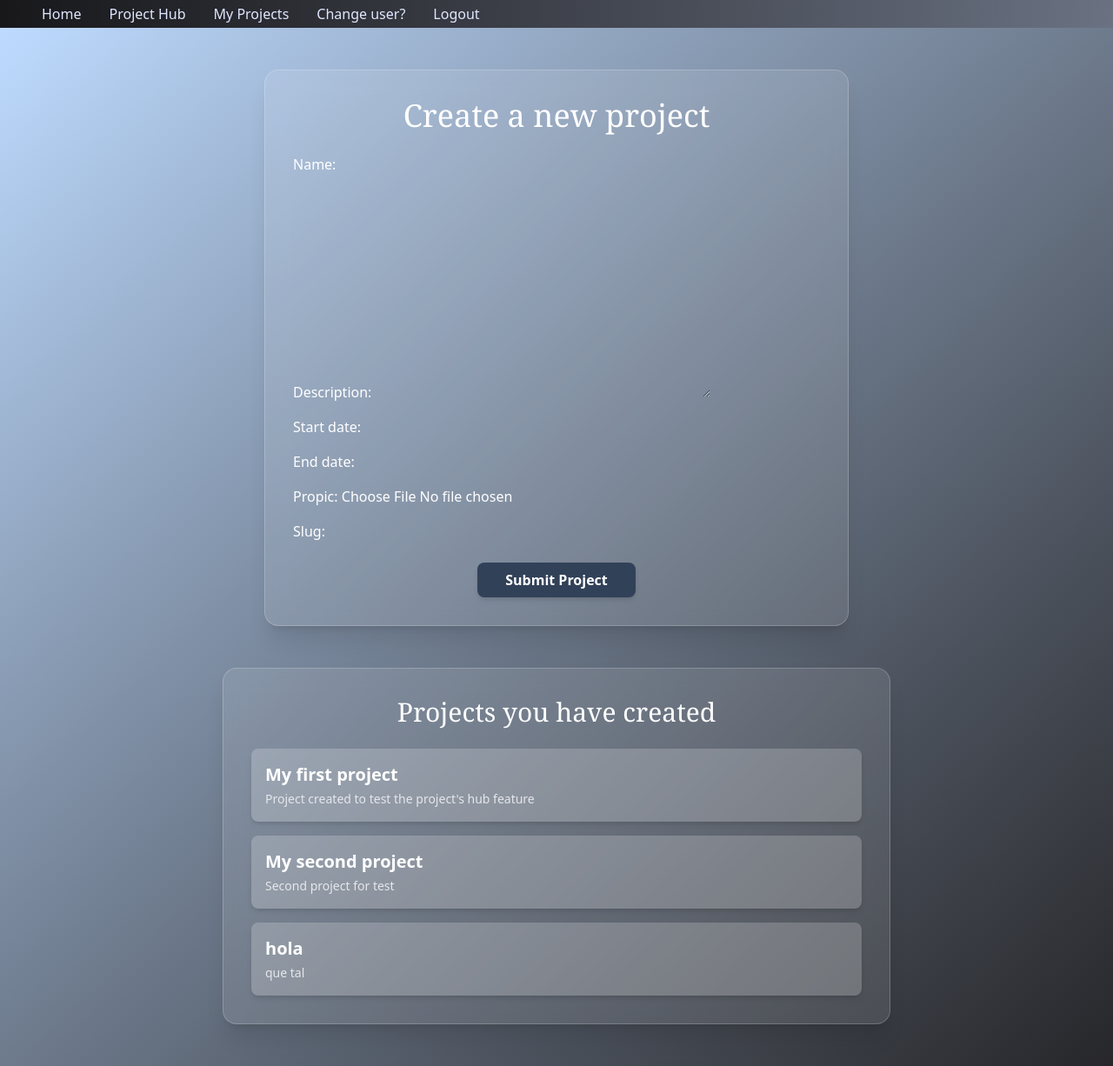
After one commit to mcubi/django_practise, a Django app: page /users/my_projects/ in a window 1280 px wide. The commit adds this page. Shown: the whole page at 87% size. Run offline with Django 5.2, Linux system fonts and the light colour scheme; a user stored in the database is signed in; data comes from the database, SQL or seed files in the repository; both versions use the stored data as it was after the commit; some libraries are stand-ins or nearby versions.

Commit message:
Completting RA3 adding Task 9 - A form and a page to create projects as normal user

```diff
--- a/projecthub/models.py
+++ b/projecthub/models.py
@@ -8,6 +8,8 @@ class Project(models.Model):
     end_date = models.DateField(null=True, blank=True)
     propic = models.ImageField(default='default_project.png', blank=True) # DEUD: This should be configured through User class !
     slug = models.SlugField(unique=True) # DEUD: This should be auto-generated from the name field !
+
+    # DEUD: ADD THE FOLLOWING FIELDS: ['repository_url', 'live_demo_url', 'technologies_used']
 
     # DEUD: Add colaborators and sponsor fields later !
 
--- a/projecthub/views.py
+++ b/projecthub/views.py
@@ -1,10 +1,16 @@
 from django.shortcuts import render
 from .models import Project
+from django.contrib.auth.decorators import login_required
 
+# DEUD: ! NOT GONNA CAP THE NUMBER OF PROJECTS DISPLAYED FOR NOW !
+@login_required(login_url='users:login')
 def show_hub(request):
     project_list = Project.objects.all()
     return render(request, 'projecthub/hub.html', {'project_list': project_list})
 
+
+
+@login_required(login_url='users:login')
 def show_project(request, slug):
     project = Project.objects.get(slug=slug)
     return render(request, 'projecthub/project_detail.html', {'project': project})
--- a/theme/static/css/dist/styles.css
+++ b/theme/static/css/dist/styles.css
@@ -5,6 +5,7 @@
   :root, :host {
     --font-sans: ui-sans-serif, system-ui, sans-serif, "Apple Color Emoji",
       "Segoe UI Emoji", "Segoe UI Symbol", "Noto Color Emoji";
+    --font-serif: ui-serif, Georgia, Cambria, "Times New Roman", Times, serif;
     --font-mono: ui-monospace, SFMono-Regular, Menlo, Monaco, Consolas, "Liberation Mono",
       "Courier New", monospace;
     --color-blue-200: oklch(88.2% 0.059 254.128);
@@ -13,6 +14,8 @@
     --color-indigo-100: oklch(93% 0.034 272.788);
     --color-slate-100: oklch(96.8% 0.007 247.896);
     --color-slate-600: oklch(44.6% 0.043 257.281);
+    --color-slate-700: oklch(37.2% 0.044 257.287);
+    --color-gray-200: oklch(92.8% 0.006 264.531);
     --color-gray-300: oklch(87.2% 0.01 258.338);
     --color-gray-400: oklch(70.7% 0.022 261.325);
     --color-gray-500: oklch(55.1% 0.027 264.364);
@@ -25,8 +28,16 @@
     --spacing: 0.25rem;
     --container-2xl: 42rem;
     --container-3xl: 48rem;
+    --text-sm: 0.875rem;
+    --text-sm--line-height: calc(1.25 / 0.875);
+    --text-lg: 1.125rem;
+    --text-lg--line-height: calc(1.75 / 1.125);
+    --text-xl: 1.25rem;
+    --text-xl--line-height: calc(1.75 / 1.25);
     --text-3xl: 1.875rem;
     --text-3xl--line-height: calc(2.25 / 1.875);
+    --text-4xl: 2.25rem;
+    --text-4xl--line-height: calc(2.5 / 2.25);
     --text-5xl: 3rem;
     --text-5xl--line-height: 1;
     --text-6xl: 3.75rem;
@@ -39,6 +50,8 @@
     --leading-normal: 1.5;
     --radius-lg: 0.5rem;
     --radius-xl: 0.75rem;
+    --radius-2xl: 1rem;
+    --blur-md: 12px;
     --default-transition-duration: 150ms;
     --default-transition-timing-function: cubic-bezier(0.4, 0, 0.2, 1);
     --default-font-family: var(--font-sans);
@@ -230,6 +243,9 @@
   .mx-auto {
     margin-inline: auto;
   }
+  .mt-1 {
+    margin-top: calc(var(--spacing) * 1);
+  }
   .mt-4 {
     margin-top: calc(var(--spacing) * 4);
   }
@@ -239,11 +255,50 @@
   .mb-6 {
     margin-bottom: calc(var(--spacing) * 6);
   }
+  .mb-10 {
+    margin-bottom: calc(var(--spacing) * 10);
+  }
+  .mb-12 {
+    margin-bottom: calc(var(--spacing) * 12);
+  }
+  .ml-10 {
+    margin-left: calc(var(--spacing) * 10);
+  }
+  .ml-100 {
+    margin-left: calc(var(--spacing) * 100);
+  }
+  .ml-140 {
+    margin-left: calc(var(--spacing) * 140);
+  }
+  .ml-170 {
+    margin-left: calc(var(--spacing) * 170);
+  }
+  .ml-200 {
+    margin-left: calc(var(--spacing) * 200);
+  }
+  .ml-300 {
+    margin-left: calc(var(--spacing) * 300);
+  }
+  .ml-315 {
+    margin-left: calc(var(--spacing) * 315);
+  }
+  .ml-320 {
+    margin-left: calc(var(--spacing) * 320);
+  }
+  .ml-400 {
+    margin-left: calc(var(--spacing) * 400);
+  }
+  .ml-900 {
+    margin-left: calc(var(--spacing) * 900);
+  }
   .block {
     display: block;
   }
   .flex {
     display: flex;
+  }
+  .hidden {
+    display: none;
   }
   .h-80 {
     height: calc(var(--spacing) * 80);
@@ -275,6 +330,11 @@
   .justify-center {
     justify-content: center;
   }
+  :where(.space-y-4 > :not(:last-child)) {
+    --tw-space-y-reverse: 0;
+    margin-block-start: calc(calc(var(--spacing) * 4) * var(--tw-space-y-reverse));
+    margin-block-end: calc(calc(var(--spacing) * 4) * calc(1 - var(--tw-space-y-reverse)));
+  }
   :where(.space-y-6 > :not(:last-child)) {
     --tw-space-y-reverse: 0;
     margin-block-start: calc(calc(var(--spacing) * 6) * var(--tw-space-y-reverse));
@@ -290,17 +350,51 @@
     margin-inline-start: calc(calc(var(--spacing) * 8) * var(--tw-space-x-reverse));
     margin-inline-end: calc(calc(var(--spacing) * 8) * calc(1 - var(--tw-space-x-reverse)));
   }
+  .rounded-2xl {
+    border-radius: var(--radius-2xl);
+  }
   .rounded-lg {
     border-radius: var(--radius-lg);
   }
   .rounded-xl {
     border-radius: var(--radius-xl);
   }
+  .border {
+    border-style: var(--tw-border-style);
+    border-width: 1px;
+  }
+  .border-white\/20 {
+    border-color: color-mix(in srgb, #fff 20%, transparent);
+  }
+  @supports (color: color-mix(in lab, red, red)) {
+    .border-white\/20 {
+      border-color: color-mix(in oklab, var(--color-white) 20%, transparent);
+    }
+  }
   .bg-gray-800 {
     background-color: var(--color-gray-800);
   }
   .bg-slate-600 {
     background-color: var(--color-slate-600);
+  }
+  .bg-slate-700 {
+    background-color: var(--color-slate-700);
+  }
+  .bg-white\/10 {
+    background-color: color-mix(in srgb, #fff 10%, transparent);
+  }
+  @supports (color: color-mix(in lab, red, red)) {
+    .bg-white\/10 {
+      background-color: color-mix(in oklab, var(--color-white) 10%, transparent);
+    }
+  }
+  .bg-white\/20 {
+    background-color: color-mix(in srgb, #fff 20%, transparent);
+  }
+  @supports (color: color-mix(in lab, red, red)) {
+    .bg-white\/20 {
+      background-color: color-mix(in oklab, var(--color-white) 20%, transparent);
+    }
   }
   .bg-linear-to-r {
     --tw-gradient-position: to right;
@@ -353,11 +447,20 @@
   .p-1 {
     padding: calc(var(--spacing) * 1);
   }
+  .p-4 {
+    padding: calc(var(--spacing) * 4);
+  }
   .p-6 {
     padding: calc(var(--spacing) * 6);
   }
   .p-7 {
     padding: calc(var(--spacing) * 7);
+  }
+  .p-8 {
+    padding: calc(var(--spacing) * 8);
+  }
+  .px-4 {
+    padding-inline: calc(var(--spacing) * 4);
   }
   .px-6 {
     padding-inline: calc(var(--spacing) * 6);
@@ -370,6 +473,9 @@
   }
   .py-10 {
     padding-block: calc(var(--spacing) * 10);
+  }
+  .py-12 {
+    padding-block: calc(var(--spacing) * 12);
   }
   .pt-8 {
     padding-top: calc(var(--spacing) * 8);
@@ -392,13 +498,32 @@
   .font-sans {
     font-family: var(--font-sans);
   }
+  .font-serif {
+    font-family: var(--font-serif);
+  }
   .text-3xl {
     font-size: var(--text-3xl);
     line-height: var(--tw-leading, var(--text-3xl--line-height));
   }
+  .text-4xl {
+    font-size: var(--text-4xl);
+    line-height: var(--tw-leading, var(--text-4xl--line-height));
+  }
   .text-5xl {
     font-size: var(--text-5xl);
     line-height: var(--tw-leading, var(--text-5xl--line-height));
+  }
+  .text-lg {
+    font-size: var(--text-lg);
+    line-height: var(--tw-leading, var(--text-lg--line-height));
+  }
+  .text-sm {
+    font-size: var(--text-sm);
+    line-height: var(--tw-leading, var(--text-sm--line-height));
+  }
+  .text-xl {
+    font-size: var(--text-xl);
+    line-height: var(--tw-leading, var(--text-xl--line-height));
   }
   .leading-normal {
     --tw-leading: var(--leading-normal);
@@ -423,6 +548,9 @@
   .tracking-normal {
     --tw-tracking: var(--tracking-normal);
     letter-spacing: var(--tracking-normal);
+  }
+  .text-gray-200 {
+    color: var(--color-gray-200);
   }
   .text-gray-300 {
     color: var(--color-gray-300);
@@ -450,8 +578,26 @@
     --tw-shadow: 0 10px 15px -3px var(--tw-shadow-color, rgb(0 0 0 / 0.1)), 0 4px 6px -4px var(--tw-shadow-color, rgb(0 0 0 / 0.1));
     box-shadow: var(--tw-inset-shadow), var(--tw-inset-ring-shadow), var(--tw-ring-offset-shadow), var(--tw-ring-shadow), var(--tw-shadow);
   }
+  .shadow-md {
+    --tw-shadow: 0 4px 6px -1px var(--tw-shadow-color, rgb(0 0 0 / 0.1)), 0 2px 4px -2px var(--tw-shadow-color, rgb(0 0 0 / 0.1));
+    box-shadow: var(--tw-inset-shadow), var(--tw-inset-ring-shadow), var(--tw-ring-offset-shadow), var(--tw-ring-shadow), var(--tw-shadow);
+  }
+  .shadow-xl {
+    --tw-shadow: 0 20px 25px -5px var(--tw-shadow-color, rgb(0 0 0 / 0.1)), 0 8px 10px -6px var(--tw-shadow-color, rgb(0 0 0 / 0.1));
+    box-shadow: var(--tw-inset-shadow), var(--tw-inset-ring-shadow), var(--tw-ring-offset-shadow), var(--tw-ring-shadow), var(--tw-shadow);
+  }
+  .backdrop-blur-md {
+    --tw-backdrop-blur: blur(var(--blur-md));
+    -webkit-backdrop-filter: var(--tw-backdrop-blur,) var(--tw-backdrop-brightness,) var(--tw-backdrop-contrast,) var(--tw-backdrop-grayscale,) var(--tw-backdrop-hue-rotate,) var(--tw-backdrop-invert,) var(--tw-backdrop-opacity,) var(--tw-backdrop-saturate,) var(--tw-backdrop-sepia,);
+    backdrop-filter: var(--tw-backdrop-blur,) var(--tw-backdrop-brightness,) var(--tw-backdrop-contrast,) var(--tw-backdrop-grayscale,) var(--tw-backdrop-hue-rotate,) var(--tw-backdrop-invert,) var(--tw-backdrop-opacity,) var(--tw-backdrop-saturate,) var(--tw-backdrop-sepia,);
+  }
   .transition {
     transition-property: color, background-color, border-color, outline-color, text-decoration-color, fill, stroke, --tw-gradient-from, --tw-gradient-via, --tw-gradient-to, opacity, box-shadow, transform, translate, scale, rotate, filter, -webkit-backdrop-filter, backdrop-filter, display, content-visibility, overlay, pointer-events;
+    transition-timing-function: var(--tw-ease, var(--default-transition-timing-function));
+    transition-duration: var(--tw-duration, var(--default-transition-duration));
+  }
+  .transition-colors {
+    transition-property: color, background-color, border-color, outline-color, text-decoration-color, fill, stroke, --tw-gradient-from, --tw-gradient-via, --tw-gradient-to;
     transition-timing-function: var(--tw-ease, var(--default-transition-timing-function));
     transition-duration: var(--tw-duration, var(--default-transition-duration));
   }
@@ -463,6 +609,16 @@
   @media (hover: hover) {
     .hover\:bg-gray-700:hover {
       background-color: var(--color-gray-700);
+    }
+  }
+  @media (hover: hover) {
+    .hover\:bg-white\/30:hover {
+      background-color: color-mix(in srgb, #fff 30%, transparent);
+    }
+    @supports (color: color-mix(in lab, red, red)) {
+      .hover\:bg-white\/30:hover {
+        background-color: color-mix(in oklab, var(--color-white) 30%, transparent);
+      }
     }
   }
   @media (width >= 48rem) {
@@ -503,6 +659,11 @@
   syntax: "*";
   inherits: false;
   initial-value: 0;
+}
+@property --tw-border-style {
+  syntax: "*";
+  inherits: false;
+  initial-value: solid;
 }
 @property --tw-gradient-position {
   syntax: "*";
@@ -623,11 +784,48 @@
   inherits: false;
   initial-value: 0 0 #0000;
 }
+@property --tw-backdrop-blur {
+  syntax: "*";
+  inherits: false;
+}
+@property --tw-backdrop-brightness {
+  syntax: "*";
+  inherits: false;
+}
+@property --tw-backdrop-contrast {
+  syntax: "*";
+  inherits: false;
+}
+@property --tw-backdrop-grayscale {
+  syntax: "*";
+  inherits: false;
+}
+@property --tw-backdrop-hue-rotate {
+  syntax: "*";
+  inherits: false;
+}
+@property --tw-backdrop-invert {
+  syntax: "*";
+  inherits: false;
+}
+@property --tw-backdrop-opacity {
+  syntax: "*";
+  inherits: false;
+}
+@property --tw-backdrop-saturate {
+  syntax: "*";
+  inherits: false;
+}
+@property --tw-backdrop-sepia {
+  syntax: "*";
+  inherits: false;
+}
 @layer properties {
   @supports ((-webkit-hyphens: none) and (not (margin-trim: inline))) or ((-moz-orient: inline) and (not (color:rgb(from red r g b)))) {
     *, ::before, ::after, ::backdrop {
       --tw-space-y-reverse: 0;
       --tw-space-x-reverse: 0;
+      --tw-border-style: solid;
       --tw-gradient-position: initial;
       --tw-gradient-from: #0000;
       --tw-gradient-via: #0000;
@@ -654,6 +852,15 @@
       --tw-ring-offset-width: 0px;
       --tw-ring-offset-color: #fff;
       --tw-ring-offset-shadow: 0 0 #0000;
+      --tw-backdrop-blur: initial;
+      --tw-backdrop-brightness: initial;
+      --tw-backdrop-contrast: initial;
+      --tw-backdrop-grayscale: initial;
+      --tw-backdrop-hue-rotate: initial;
+      --tw-backdrop-invert: initial;
+      --tw-backdrop-opacity: initial;
+      --tw-backdrop-saturate: initial;
+      --tw-backdrop-sepia: initial;
     }
   }
 }
--- a/theme/templates/base.html
+++ b/theme/templates/base.html
@@ -15,14 +15,27 @@
     <nav
       class="bg-linear-to-r from-zinc-900 to-gray-500 shadow p-1 flex space-x-4 text-indigo-100 pl-12 space-x-8"
     >
+      <!-- ### PRINCIPAL URLS: ### -->
+
+      <!-- LOGGED USERS -->
       <a href="{% url 'homepage' %}">Home</a>
+      {% if user.is_authenticated %}
       <a href="{% url 'projecthub:show_hub' %}">Project Hub</a>
-      <a href="{% url 'users:home' %}">Register</a>
-      <a href="{% url 'users:login' %}">Login</a>
+      <a href="{% url 'users:personal_page' %}">My Projects</a>
+      <a href="{% url 'users:login' %}">Change user?</a>
       <form action="{% url 'users:logout' %}" method="post">
         {% csrf_token %}
         <button>Logout</button>
       </form>
+
+      <!-- ANONYMOUS USERS -->
+      {% else %}
+      <a href="{% url 'users:login' %}">Login</a>
+      <a href="{% url 'users:home' %}">Register</a>
+      {% endif %}
+
+      <!--DEUD: PROJECT HUB DEDICATED VARIABLE FOR REDIRECT TO CREATION! -->
+      {% block hubnav %} {% endblock %}
     </nav>
 
     {% block content %}
@@ -40,10 +53,13 @@
         alt="CodeWalkers Logo"
         width="300"
       />
+      {% if user.is_authenticated %}
     </div>
-    <div>
-      <p>tu usuario: {{ user.username }}</p>
+    <div
+      class="bg-gray-800 rounded-xl shadow-lg p-6 flex flex-col items-center text-center"
+    >
+      <p class="text-lg italic">"Welocome, {{ user.username }}"</p>
     </div>
-    {% endblock %}
+    {% endif %} {% endblock %}
   </body>
 </html>
--- /dev/null
+++ b/users/forms.py
@@ -0,0 +1,8 @@
+from django import forms
+from projecthub import models
+
+class ProjectForm(forms.ModelForm):
+    class Meta:
+        model = models.Project
+        # PERSONAL OWNER IS FILLED AUTOMATICALLY BY THE VIEW
+        fields = ['name', 'description', 'start_date', 'end_date', 'propic', 'slug',]
--- /dev/null
+++ b/users/templates/users/personalProjects.html
@@ -0,0 +1,66 @@
+{% extends "base.html" %} {% block title %}My Projects{% endblock %}
+<!-- # I hate that the Auto-indent I didn't locate already splits my { blocks } -->
+{% block content %}
+<div
+  class="min-h-screen bg-gradient-to-br from-blue-200 to-zinc-800 flex flex-col items-center py-12 px-4"
+>
+  <!-- New project's form -->
+  <div
+    class="w-full max-w-2xl bg-white/10 backdrop-blur-md rounded-2xl shadow-xl p-8 mb-12 border border-white/20"
+  >
+    <h1 class="text-4xl font-serif text-white mb-6 text-center">
+      Create a new project
+    </h1>
+
+    <form
+      action="{% url 'users:personal_page' %}"
+      method="post"
+      enctype="multipart/form-data"
+      class="space-y-6"
+    >
+      {% csrf_token %}
+      <div class="text-white space-y-4">
+        {{ form.as_p }} {% if request.GET.next %}
+        <input type="hidden" name="next" value="{{ request.GET.next }}" />
+        {% endif %}
+      </div>
+      <div class="flex justify-center">
+        <button
+          type="submit"
+          class="px-8 py-2 bg-slate-700 text-white font-semibold rounded-lg hover:bg-blue-700 transition-colors shadow-md"
+        >
+          Submit Project
+        </button>
+      </div>
+    </form>
+  </div>
+
+  <!-- Project list -->
+  <div
+    class="w-full max-w-3xl bg-white/10 backdrop-blur-md rounded-2xl shadow-xl p-8 border border-white/20"
+  >
+    <h2 class="text-3xl font-serif text-white mb-6 text-center">
+      Projects you have created
+    </h2>
+
+    <ul class="space-y-4">
+      {% for project in user_projects %}
+      <li
+        class="bg-white/20 rounded-lg p-4 text-white shadow-md hover:bg-white/30 transition"
+      >
+        <a href="{% url 'projecthub:show_project' project.slug %}"
+          ><h3 class="text-xl font-semibold">{{ project.name }}</h3></a
+        >
+        <p class="text-sm text-gray-200 mt-1">
+          {{ project.description|truncatewords:25 }}
+        </p>
+      </li>
+      {% empty %}
+      <li class="text-center text-gray-200 italic">
+        You haven't created any projects yet.
+      </li>
+      {% endfor %}
+    </ul>
+  </div>
+</div>
+{% endblock %}
--- a/users/urls.py
+++ b/users/urls.py
@@ -7,4 +7,5 @@ urlpatterns = [
     path('register/', views.register, name='home'),
     path('login/', views.login_view, name='login'),
     path('logout/', views.logout_user, name='logout'),
+    path('my_projects/', views.personal_projects, name='personal_page'),
 ]
--- a/users/views.py
+++ b/users/views.py
@@ -1,31 +1,67 @@
 from django.shortcuts import render, redirect
 from django.contrib.auth import login, logout
 from django.contrib.auth.forms import UserCreationForm, AuthenticationForm
+from django.contrib.auth.decorators import login_required
+from projecthub.models import Project
+from .forms import ProjectForm
 
-
+# REGISTER VIEW
 def register(request):
 
     if request.method == 'POST':
         premade_form = UserCreationForm(request.POST)
         if premade_form.is_valid():
             user = premade_form.save()
+
+            # LOG THE USER IN AFTER REGISTRATION AND GO HOME
+            # DEUD: REDIRECT TO REPO HOSTER FUTURE PAGE !
             login(request, user)
             return redirect('homepage')
     else:
         premade_form = UserCreationForm()
     return render(request, 'users/register.html', {'premade_form': premade_form})
 
+
+# LOGIN VIEW
 def login_view(request):
     if request.method == 'POST':
         form = AuthenticationForm(data=request.POST)
+
+        # IF THE FORM IS VALID, LOG THE USER IN
         if form.is_valid():
             login(request, form.get_user())
-            return redirect('homepage')
+
+            # REDIRECT TO THE PAGE THE USER WANTED TO ACCESS BEFORE LOGIN OR TO HOMEPAGE
+            if 'next' in request.POST:
+                return redirect(request.POST.get('next'))
+            else:
+                return redirect('homepage')
     else:
         form = AuthenticationForm()
     return render(request, 'users/login.html', {'form': form})
 
+
+# LOGOUT VIEW
 def logout_user(request):
  if request.method == 'POST':
     logout(request)
  return redirect('homepage')
+
+# PERSONAL PAGE VIEW WITH THE PROJECTS AND THE CREATION OF THEM VIA FORM
+# DEUD: TRANSFORM INTO A PERSONAL PAGE WITH MORE FUNCTIONALITY :: TRANSPORT THE PROJECT CREATION TO ANOTHER PAGE
+@login_required(login_url='users:login')
+def personal_projects(request):
+    user_projects = Project.objects.filter(principal_owner=request.user.username)
+
+    if request.method == 'POST':
+        form = ProjectForm(request.POST, request.FILES)
+        if form.is_valid():
+            new_project = form.save(commit=False)
+            new_project.principal_owner = request.user.username
+            new_project.save()
+            return redirect('users:personal_page')
+
+    else:
+        form = ProjectForm()
+
+    return render(request, 'users/personalProjects.html', {'user_projects': user_projects, 'form': form})
```
Also changed, not shown: users/templates/users/login.html (+5 -2 lines), db.sqlite3, media/futuroProyecto.png (added), media/futuroProyecto_KdHQ4cP.png (added), media/image.png (added), media/profrad.jpg (added).
